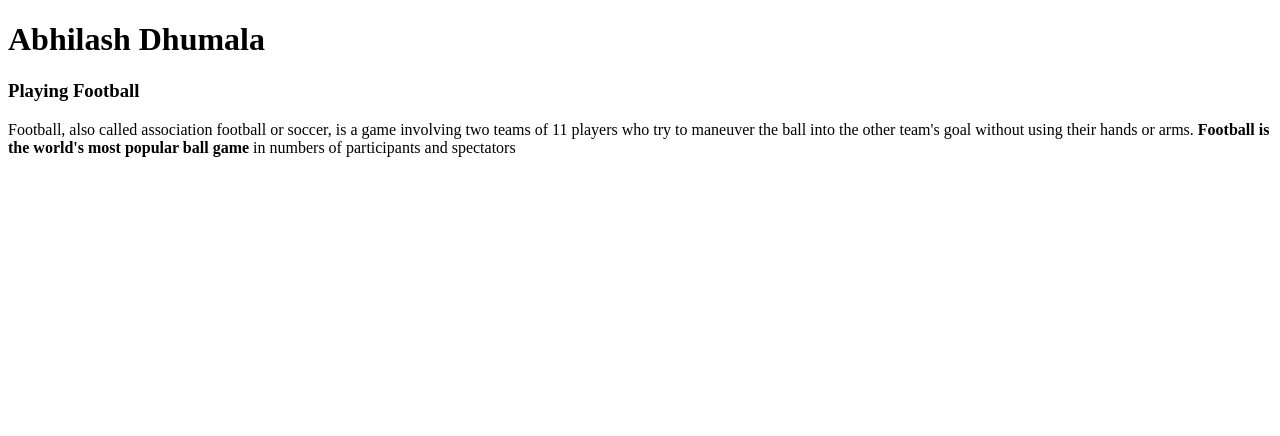
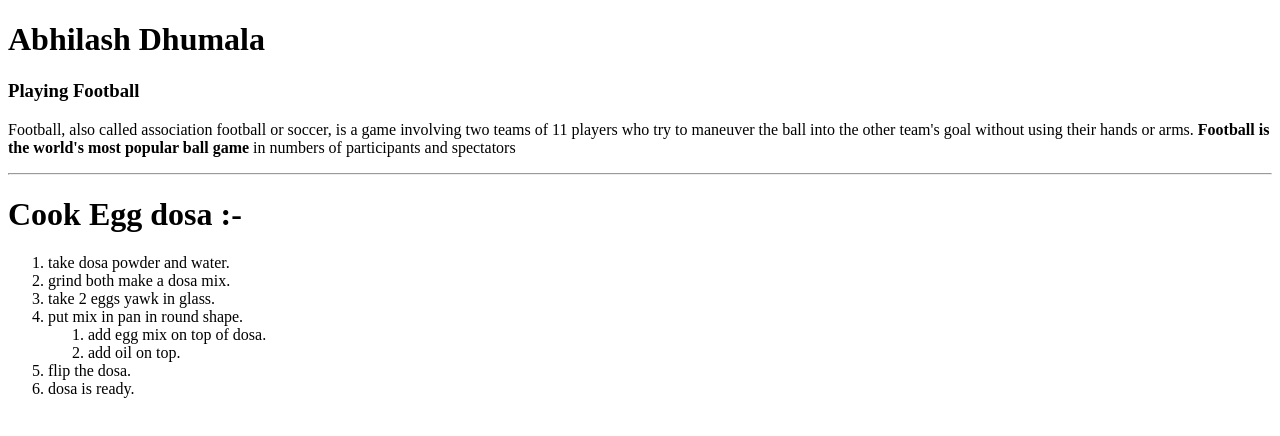
Before and after one commit to 44-563-Web-Apps-S21/webapps-s21-assignment-3-Abhilash15, a plain HTML site: page Index.html in a window 1280 px wide. Drawn offline with Linux system fonts and the light colour scheme.

Commit message:
Edited Index.html
Added description

```diff
--- a/Index.html
+++ b/Index.html
@@ -9,7 +9,23 @@
         <P>Football, also called association football or soccer, is a game involving two teams
              of 11 players who try to maneuver the ball into the other team's goal without using
               their hands or arms. <b>Football is the world's most popular ball game</b> in
-              <b></b> numbers of participants and spectators</b>
-              </P>
+               <b></b> numbers of participants and spectators</b>
+                </P>
     </body>
+    <hr>
+    <h1>Cook Egg dosa :-</h1>
+
+<ol>
+<li>take dosa powder and water.</li>
+<li>grind both make a dosa mix.</li>
+<li>take 2 eggs yawk in glass.</li>
+<li>put mix in pan in round shape.</li>
+<ol>
+    <li>add egg mix on top of dosa.</li>
+    <li>add oil on top.</li>
+</ol>
+<li>flip the dosa.</li>
+<li>dosa is ready.</li>
+</ol>
+
 </html>
```
